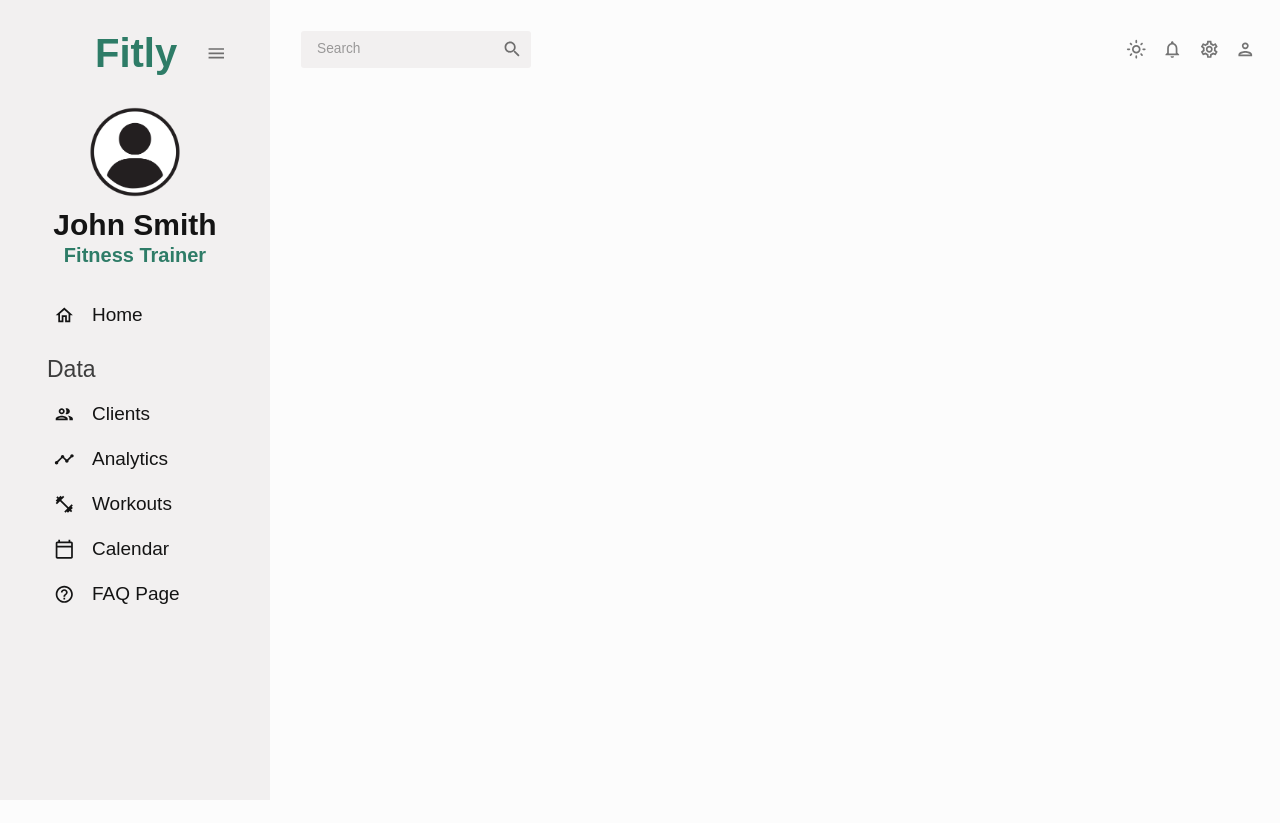
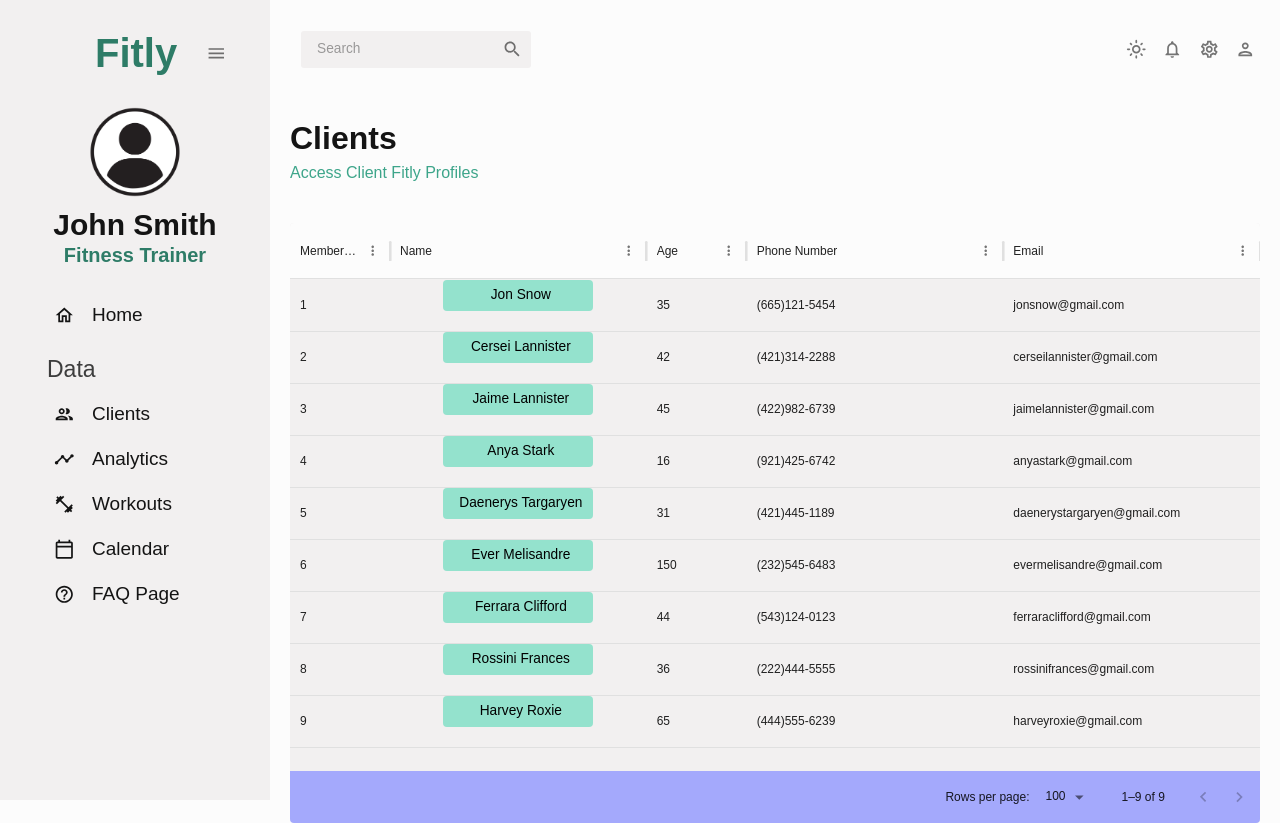
Before and after one commit to alantientran/Convergent-Health-Tech-Watch-Site, a React (Create React App) app in the folder on-the-watch/: page /clients in a window 1280 px wide. Before the commit the page ends 800 px from the top, so only its background shows below. Built offline with nearby package versions, Linux system fonts and the light colour scheme.

Commit message:
corrected client routing

```diff
--- a/on-the-watch/src/App.js
+++ b/on-the-watch/src/App.js
@@ -1,11 +1,11 @@
-import {ColorModeContext, useMode} from './theme';
-import {CssBaseline, ThemeProvider} from "@mui/material";
-import {Routes, Route} from "react-router-dom";
+import { ColorModeContext, useMode } from "./theme";
+import { CssBaseline, ThemeProvider } from "@mui/material";
+import { Routes, Route } from "react-router-dom";
 import Topbar from "./scenes/global/Topbar";
 import Sidebar from "./scenes/global/Sidebar";
 //import Home from "./scenes/home"
 import Dashboard from "./scenes/dashboard";
-// import Clients from "./scenes/clients";
+import Clients from "./scenes/client";
 // import Bar from "./scenes/bar";
 // import Line from "./scenes/line";
 import Form from "./scenes/form";
@@ -14,17 +14,17 @@ import Form from "./scenes/form";
 function App() {
   const [theme, colorMode] = useMode();
   return (
-    <ColorModeContext.Provider value = {colorMode}>
-        <ThemeProvider theme = {theme}>
+    <ColorModeContext.Provider value={colorMode}>
+      <ThemeProvider theme={theme}>
         <CssBaseline />
         <div className="app">
           <Sidebar />
-              <main className = "content">
+          <main className="content">
             <Topbar />
             <Routes>
               {/* <Route path="/" element={<Home />} /> */}
               <Route path="/dashboard" element={<Dashboard />} />
-                  {/* <Route path="/clients" element={<Clients />} /> */}
+              <Route path="/clients" element={<Clients />} />
               <Route path="/form" element={<Form />} />
               {/* <Route path="/bar" element={<Bar />} /> */}
               {/* <Route path="/line" element={<Line />} /> */}
@@ -34,7 +34,6 @@ function App() {
         </div>
       </ThemeProvider>
     </ColorModeContext.Provider>
-
   );
 }
 
--- a/on-the-watch/src/scenes/team/index.jsx
+++ b/on-the-watch/src/scenes/client/index.jsx
@@ -6,7 +6,7 @@ import Header from "../../components/Header";
 import { Link } from "react-router-dom";
 import { useState } from "react";
 
-const Team = () => {
+const Clients = () => {
   const theme = useTheme();
   const colors = tokens(theme.palette.mode);
   const [columnWidth, setColumnWidth] = useState(150); // Initial width, adjust as needed
@@ -117,4 +117,4 @@ const Team = () => {
   );
 };
 
-export default Team;
+export default Clients;
--- a/on-the-watch/src/scenes/global/Sidebar.jsx
+++ b/on-the-watch/src/scenes/global/Sidebar.jsx
@@ -148,7 +148,7 @@ const Sidebar = () => {
 
             <Item
               title="Clients"
-              to="/team"
+              to="/clients"
               icon={<PeopleOutlinedIcon />}
               // icon={<Diversity1Icon />}
               selected={selected}
```
Lines whose indentation alone changed are shown as unchanged.
